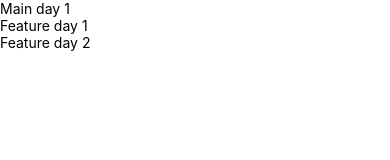
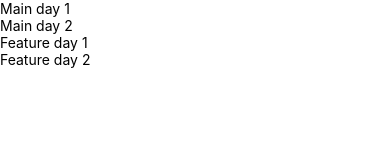
Before and after one commit to tayyabjamil/gitPractice, a React Native app: screen / in a window 390 px wide. Shown: the top 160 px of the page. Built offline with nearby package versions, Linux system fonts and the light colour scheme.

Commit message:
main day 2

```diff
--- a/App.js
+++ b/App.js
@@ -6,6 +6,8 @@ export default class App extends Component {
     return (
       <View>
         <Text>Main day 1</Text>
+        <Text>Main day 2</Text>
+
         <Text>Feature day 1</Text>
         <Text>Feature day 2</Text>
 
```
